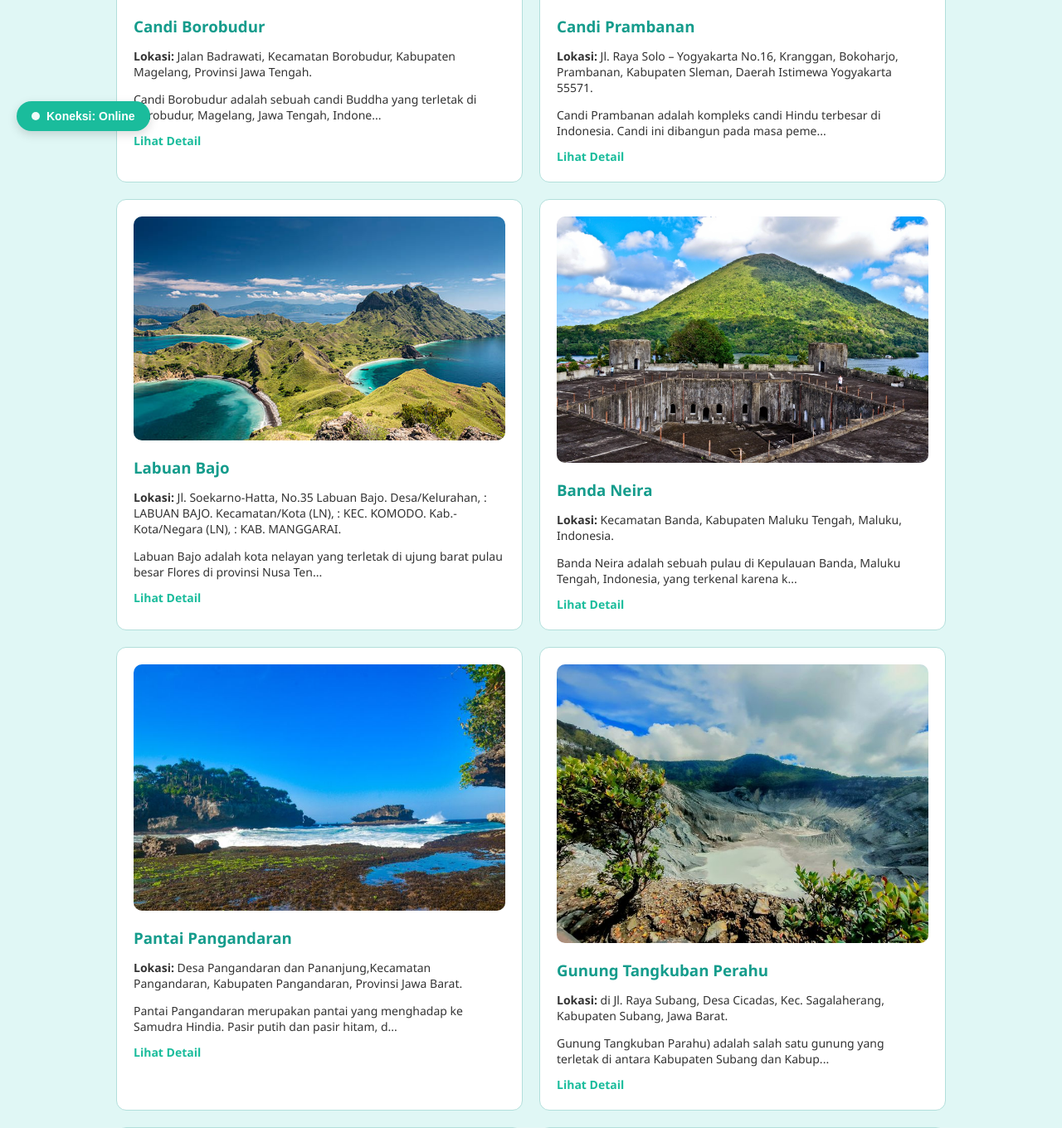
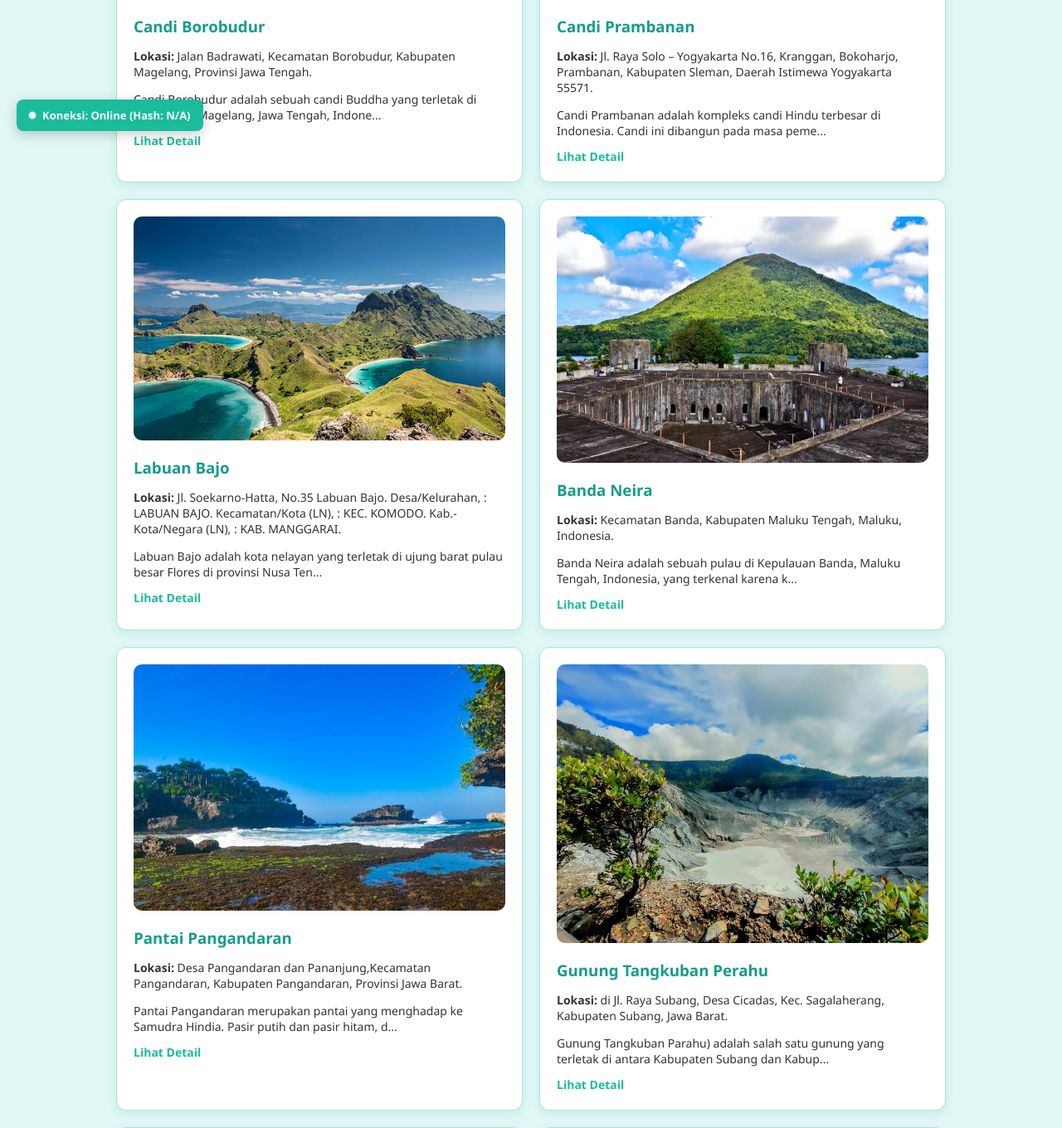
Before and after one commit to nurhaidahm/PROYEK---JELAJAH-NUSANTARA-, a PHP site: page / in a window 1280 px wide. Shown: the part 622-1982 px from the top of the page at 83% size. Run offline with PHP 8.4, Linux system fonts and the light colour scheme; data comes from the database, SQL or seed files in the repository.

Commit message:
Fitur: Integrasi indikator online dan perbaikan commit hash

```diff
--- a/jelajah_nusantara/index.php
+++ b/jelajah_nusantara/index.php
@@ -94,7 +94,7 @@ $result = mysqli_query($conn, $query);
             border: 1px solid #b2dfdb;
             border-radius: 12px;
             padding: 20px;
-            box-shadow: 0 4px 12 rgba(26, 188, 156, 0.15);
+            box-shadow: 0 4px 12px rgba(26, 188, 156, 0.15);
             transition: transform 0.2s ease-in-out;
         }
 
@@ -136,12 +136,6 @@ $result = mysqli_query($conn, $query);
             border-top: 1px solid #b2dfdb;
             margin: 30px 0;
         }
-
-        /* Style Animasi Kedip untuk Indikator Status */
-        @keyframes pulse {
-            0% { opacity: 0.4; }
-            100% { opacity: 1; }
-        }
     </style>
 </head>
 <body>
@@ -175,31 +169,37 @@ $result = mysqli_query($conn, $query);
     </div>
 </div>
 
-<div id="status-network" style="position: fixed; bottom: 20px; left: 20px; padding: 10px 18px; background: #1abc9c; color: white; border-radius: 30px; font-weight: bold; font-size: 14px; font-family: sans-serif; box-shadow: 0 4px 12px rgba(0,0,0,0.15); z-index: 9999; display: flex; align-items: center; gap: 8px; transition: all 0.3s ease;">
-  <span id="status-dot" style="height: 10px; width: 10px; background-color: #ffffff; border-radius: 50%; display: inline-block; animation: pulse 1s infinite alternate;"></span>
-  <span id="status-text">Koneksi: Online</span>
+<div id="status-network" style="position: fixed; bottom: 20px; left: 20px; background: #1abc9c; color: white; padding: 10px 15px; font-family: 'Segoe UI', Tahoma, Geneva, Verdana, sans-serif; font-size: 13px; font-weight: bold; border-radius: 8px; box-shadow: 0 4px 15px rgba(0,0,0,0.2); z-index: 99999; display: flex; align-items: center; gap: 8px; transition: all 0.3s ease;">
+  <span id="status-dot" style="width: 8px; height: 8px; background: white; border-radius: 50%; display: inline-block; animation: status-pulse 1.5s infinite ease-in-out;"></span>
+  <span id="status-text">Koneksi: Online (Hash: <?php echo htmlspecialchars(trim(shell_exec('git rev-parse --short HEAD') ?? 'N/A')); ?>)</span>
 </div>
 
+<style>
+@keyframes status-pulse {
+  0% { transform: scale(0.95); opacity: 0.5; }
+  50% { transform: scale(1.1); opacity: 1; }
+  100% { transform: scale(0.95); opacity: 0.5; }
+}
+</style>
+
 <script>
-  function updateOnlineStatus() {
-    const statusDiv = document.getElementById('status-network');
-    const statusText = document.getElementById('status-text');
+function updateNetworkStatus() {
+  const statusContainer = document.getElementById('status-network');
+  const statusText = document.getElementById('status-text');
+  const currentHash = <?php echo json_encode(trim(shell_exec('git rev-parse --short HEAD') ?? 'N/A')); ?>;
 
-    if (navigator.onLine) {
-      statusText.innerHTML = "Koneksi: Online";
-      statusDiv.style.background = "#1abc9c"; // Hijau tosca bawaan tema kalian
-    } else {
-      statusText.innerHTML = "Koneksi: Offline";
-      statusDiv.style.background = "#e74c3c"; // Merah tanda putus koneksi
-    }
+  if (navigator.onLine) {
+    statusContainer.style.background = '#1abc9c';
+    statusText.innerText = 'Koneksi: Online (Hash: ' + currentHash + ')';
+  } else {
+    statusContainer.style.background = '#e74c3c';
+    statusText.innerText = 'Koneksi: Offline';
   }
+}
 
-  // Mengintai perubahan status jaringan secara real-time
-  window.addEventListener('online', updateOnlineStatus);
-  window.addEventListener('offline', updateOnlineStatus);
+window.addEventListener('online', updateNetworkStatus);
+window.addEventListener('offline', updateNetworkStatus);
+</script>
 
-  // Jalankan fungsi sekali saat halaman selesai dimuat
-  document.addEventListener("DOMContentLoaded", updateOnlineStatus);
-</script>
 </body>
 </html>
```
